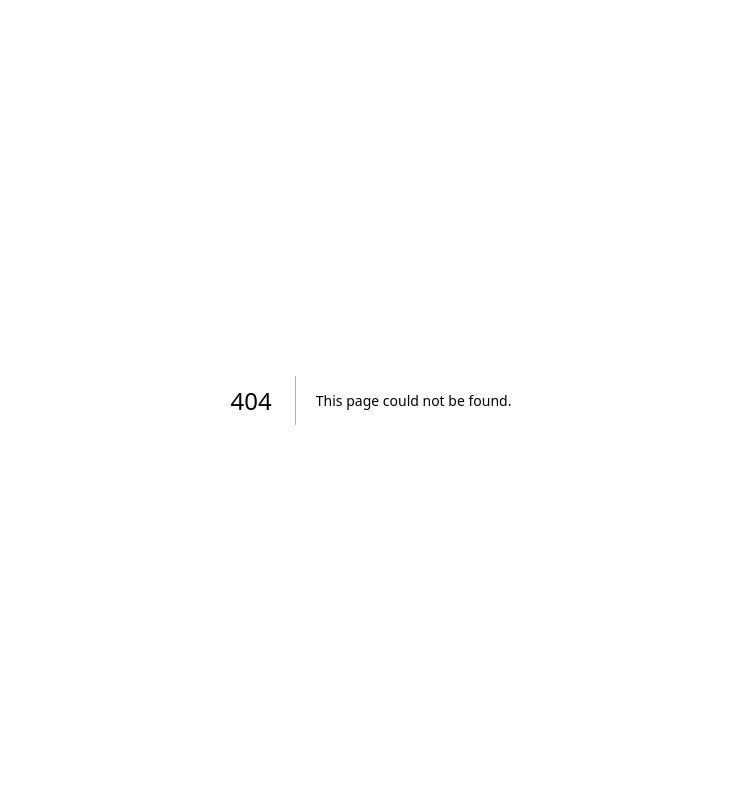
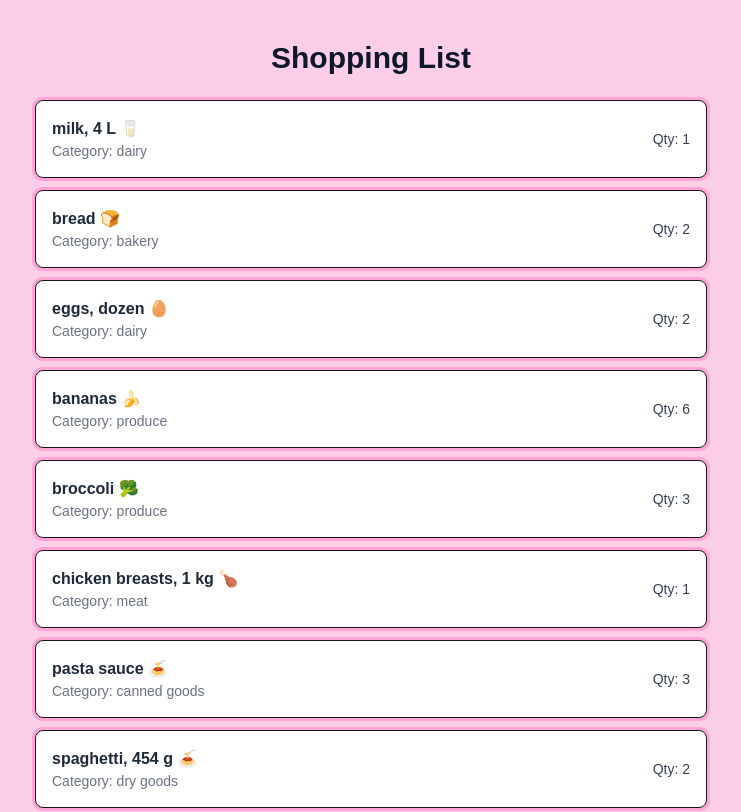
Before and after one commit to afkmary/cprg306-assignments, a Next.js app: page /week-3 in a window 1280 px wide. Before the commit this address had no page. Shown: the top 812 px of the page, without its empty margins (269-1010 px from the left). Built offline with nearby package versions, Linux system fonts and the light colour scheme.

Commit message:
week-3 plus design changes

```diff
--- a/app/layout.js
+++ b/app/layout.js
@@ -12,8 +12,8 @@ const geistMono = Geist_Mono({
 });
 
 export const metadata = {
-  title: "Create Next App",
-  description: "Generated by create next app",
+  title: "Shopping List",
+  description: "CPRG306 Assignments",
 };
 
 export default function RootLayout({ children }) {
--- a/app/page.js
+++ b/app/page.js
@@ -2,12 +2,28 @@ import Link from "next/link";
 
 export default function Home() {
   return (
-    <main>
-      <h1>CPRG 306: Web Development 2 - Assignments</h1>
+    <main className="min-h-screen bg-slate-50 px-6 py-12">
+      <section className="mx-auto max-w-4xl px-4">
+        <h1 className="mb-8 text-center text-3xl font-bold text-slate-900">
+          CPRG 306: Web Development 2 – Assignments
+        </h1>
+        <nav className="flex gap-4">
 
-      <Link href="/week-2" className="link">
-        Week 2
-      </Link>
+          <Link
+            href="/week-2"
+            className="rounded-xl bg-white px-6 py-3 text-lg font-medium text-sky-600 shadow-sm ring-1 ring-slate-200
+               hover:bg-emerald-50 hover:ring-emerald-300">
+            Week 2
+          </Link>
+
+          <Link
+            href="/week-3"
+            className="rounded-xl bg-white px-6 py-3 text-lg font-medium text-emerald-700 shadow-sm ring-1 ring-slate-200
+               hover:bg-emerald-50 hover:ring-emerald-300">
+            Week 3
+          </Link>
+        </nav>
+      </section>
     </main>
   );
 }
--- /dev/null
+++ b/app/week-3/GroceryItem.js
@@ -0,0 +1,13 @@
+export default function Item({ name, quantity, category }) {
+  return (
+    <li className="flex justify-between items-center p-4 border rounded-lg bg-white shadow-sm ring-3 ring-pink-300 hover:ring-pink-400">
+      <div>
+        <p className="font-semibold text-gray-800">{name}</p>
+        <p className="text-sm text-gray-500">Category: {category}</p>
+      </div>
+      <span className="text-sm font-medium text-gray-700">
+        Qty: {quantity}
+      </span>
+    </li>
+  );
+}
--- /dev/null
+++ b/app/week-3/GroceryItemList.js
@@ -0,0 +1,103 @@
+import Item from "./GroceryItem";
+
+export default function GroceryItemList() {
+  const item1 = {
+    name: "milk, 4 L 🥛",
+    quantity: 1,
+    category: "dairy",
+  };
+
+  const item2 = {
+    name: "bread 🍞",
+    quantity: 2,
+    category: "bakery",
+  };
+
+  const item3 = {
+    name: "eggs, dozen 🥚",
+    quantity: 2,
+    category: "dairy",
+  };
+
+  const item4 = {
+    name: "bananas 🍌",
+    quantity: 6,
+    category: "produce",
+  };
+
+  const item5 = {
+    name: "broccoli 🥦",
+    quantity: 3,
+    category: "produce",
+  };
+
+  const item6 = {
+    name: "chicken breasts, 1 kg 🍗",
+    quantity: 1,
+    category: "meat",
+  };
+
+  const item7 = {
+    name: "pasta sauce 🍝",
+    quantity: 3,
+    category: "canned goods",
+  };
+
+  const item8 = {
+    name: "spaghetti, 454 g 🍝",
+    quantity: 2,
+    category: "dry goods",
+  };
+
+  const item9 = {
+    name: "toilet paper, 12 pack 🧻",
+    quantity: 1,
+    category: "household",
+  };
+
+  const item10 = {
+    name: "paper towels, 6 pack",
+    quantity: 1,
+    category: "household",
+  };
+
+  const item11 = {
+    name: "dish soap 🍽️",
+    quantity: 1,
+    category: "household",
+  };
+
+  const item12 = {
+    name: "hand soap 🧼",
+    quantity: 4,
+    category: "household",
+  };
+
+  const items = [
+    item1,
+    item2,
+    item3,
+    item4,
+    item5,
+    item6,
+    item7,
+    item8,
+    item9,
+    item10,
+    item11,
+    item12,
+  ];
+
+  return (
+    <ul className="space-y-3">
+      {items.map((item, index) => (
+        <Item
+          key={index}
+          name={item.name}
+          quantity={item.quantity}
+          category={item.category}
+        />
+      ))}
+    </ul>
+  );
+}
--- /dev/null
+++ b/app/week-3/page.js
@@ -0,0 +1,17 @@
+import GroceryItemList from "./GroceryItemList";
+
+export default function Page() {
+  return (
+    <main className="min-h-screen bg-pink-200 px-4 py-10">
+      <section className="mx-auto max-w-2xl">
+        <header className="mb-6 text-center">
+          <h1 className="text-3xl font-bold text-slate-900">
+            Shopping List
+          </h1>
+        </header>
+
+        <GroceryItemList />
+      </section>
+    </main>
+  );
+}
```
